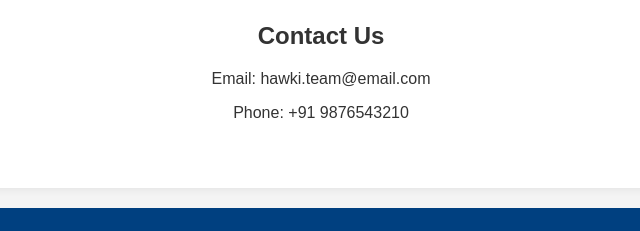
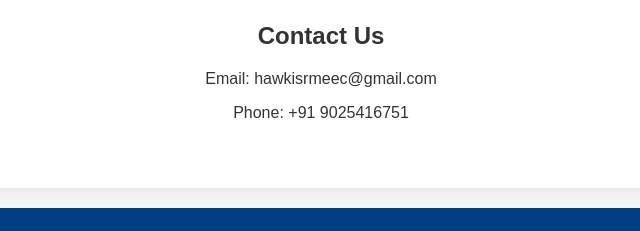
Before and after one commit to ramsrmeec12/Hawk-I, a plain HTML site: page index.html in a window 1280 px wide. Shown: the part 1233-1464 px from the top of the page, 319-959 px from the left. Drawn offline with Linux system fonts and the light colour scheme.

Commit message:
Update index.html

```diff
--- a/index.html
+++ b/index.html
@@ -49,8 +49,8 @@
 
     <section id="contact" class="section">
         <h2>Contact Us</h2>
-        <p>Email: hawki.team@email.com</p>
-        <p>Phone: +91 9876543210</p>
+        <p>Email: hawkisrmeec@gmail.com</p>
+        <p>Phone: +91 9025416751</p>
     </section>
 
     <footer>
```
